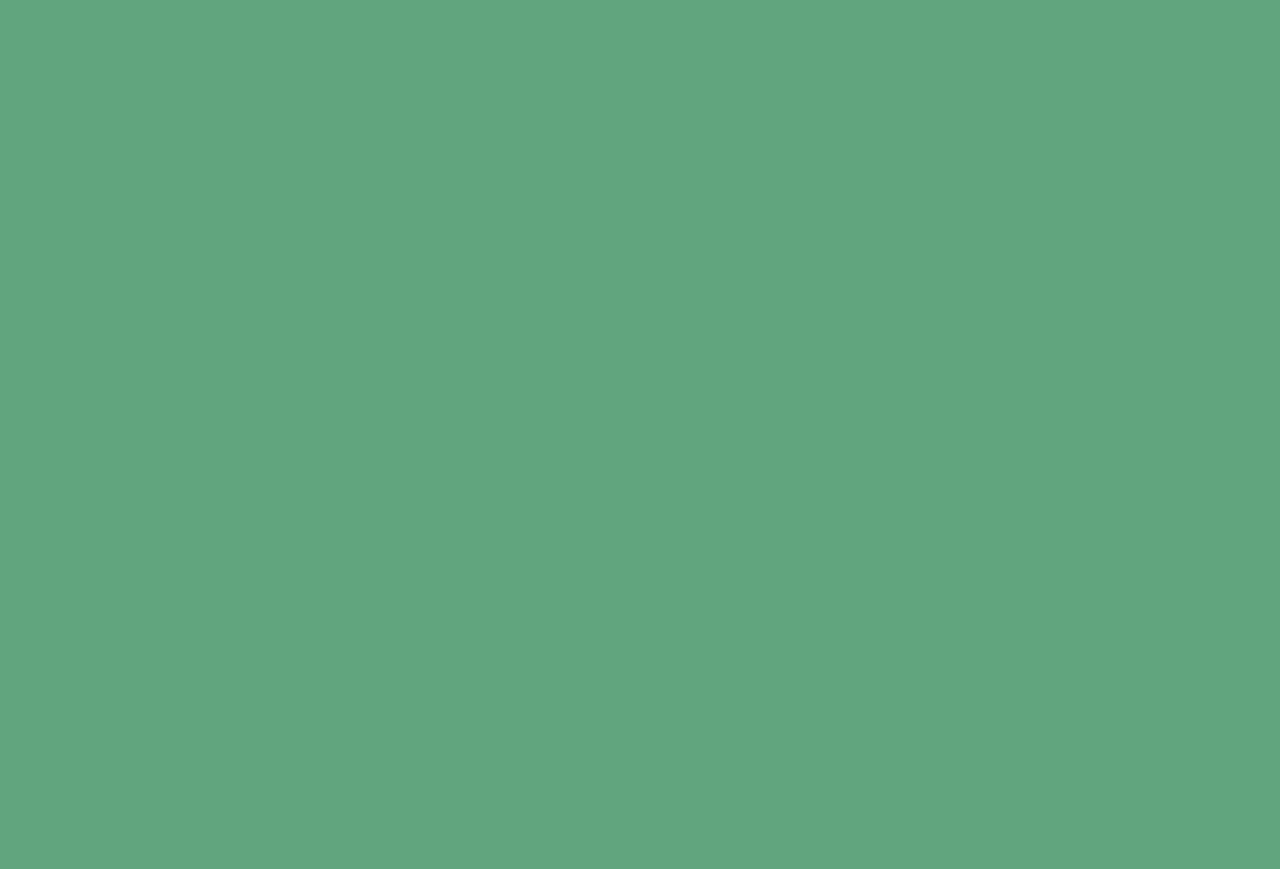
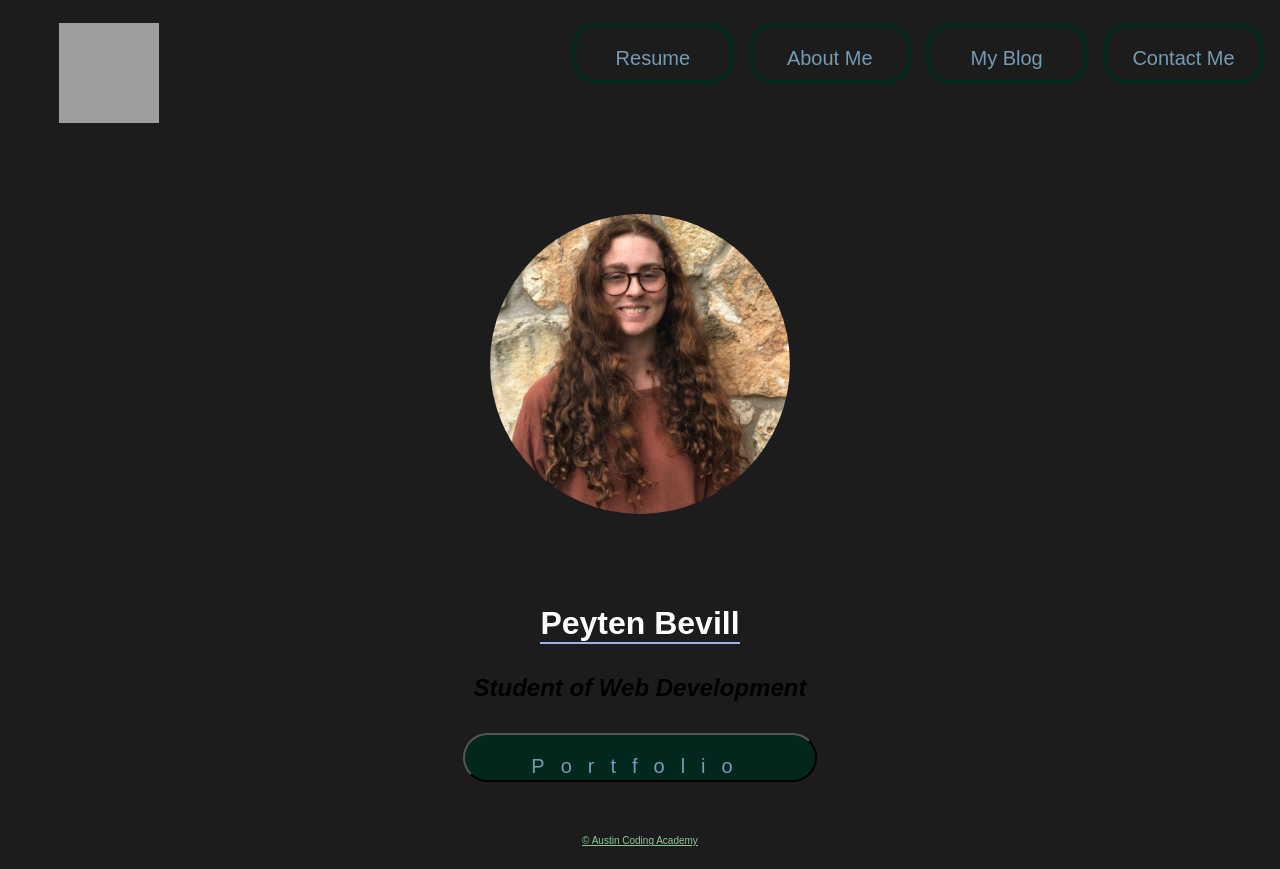
Before and after one commit to PeytenBevill/web101_peyten_bevill, a plain HTML site: page index.html in a window 1280 px wide. Before the commit the page ends 816 px from the top, so only its background shows below. Drawn offline with Linux system fonts and the light colour scheme; grey boxes are pictures that could not be loaded.

Commit message:
Followed textbook code for portfolio

```diff
--- a/index.html
+++ b/index.html
@@ -7,6 +7,22 @@
     <link rel="stylesheet" href="./styles.css">
 </head>
 <body>
+    <header>
+        <img src="https://cdn.evbuc.com/eventlogos/188084824/acastandardcirclefullname.png" class="logo" alt="austin coding academy logo">
+        <nav>
+            <a class="has-border">Resume</a>
+            <a class="has-border">About Me</a>
+            <a class="has-border">My Blog</a>
+            <a class="has-border">Contact Me</a>
+        </nav>
+        </header>
+        <main>
+            <img src="./myPortfolioPic.png" id="profile-pic" alt="Head shot of Me">
+            <h1>Peyten Bevill</h1>
+            <h2>Student of Web Development</h2>
 
+            <button id="portfolio">Portfolio</button>
+          <a class="small-text" href="https://austincodingacademy.com/">© Austin Coding Academy</a>
+        </main>
 </body>
 </html>
--- a/styles.css
+++ b/styles.css
@@ -1,4 +1,102 @@
 body {
-    background-color: rgb(97, 165, 126);
-    height: 100vh;
-}
+    font-family: Arial, Helvetica, sans-serif;
+    background-color: rgb(28, 28, 28);
+    background-repeat: no-repeat;
+    background-size: cover;
+  }
+  /* What kind of selector is this? */
+  .logo {
+    width: 100px;
+    height: 100px;
+    margin: 3% 10%;
+  }
+
+  header {
+    display: grid;
+    grid-template-columns: 40% 60%;
+    width: 100%;
+  }
+
+  main {
+    height: ;
+    width: 100%;
+    display: grid;
+    grid-template-columns: 30% 40% 30%;
+  }
+
+  /* This is an element within and element selector */
+  nav > a {
+    margin: 2% 1% 3%;
+    height: 10%;
+    width: 15%;
+    color: rgb(117, 156, 180);
+    font-family: Arial, Helvetica, sans-serif;
+    font-size: 20px;
+    border-radius: 25px;
+    background: transparent;
+    padding: 20px;
+    text-align: center;
+    border: 2px solid rgb(234, 11, 11);
+  }
+
+  .has-border {
+    border-radius: 25px;
+    border: 4px solid #02271d;
+    background: none;
+    padding: 20px;
+  }
+
+  nav {
+    display: flex;
+    justify-content: flex-end;
+    width: 100%;
+    padding-right: 2%;
+  }
+  /* This is an ID selector */
+  #profile-pic {
+    width: 300px;
+    height: 300px;
+    border-radius: 50%;
+    margin: 15% auto;
+    grid-column: 2/3;
+  }
+
+  h1 {
+    color:rgb(255, 255, 255);
+    grid-column: 2/3;
+    margin: 3% auto;
+    border-bottom: 2px solid #9eb2e9;;
+  }
+
+  h2 {
+    grid-column: 2/3;
+    margin: 3% auto;
+    font-style: italic;
+  }
+
+  .small-text {
+    grid-column: 2/3;
+    color: rgb(138, 203, 155);
+    font-size: 10px;
+    margin: 3% auto;
+  }
+
+  button {
+    grid-column: 2/3;
+    margin: 3% auto;
+    width: 70%;
+    height: 15%;
+    font-family: Arial, Helvetica, sans-serif;
+    font-size: 20px;
+    border-radius: 25px;
+    background-color: #02271d;
+    padding: 20px;
+    padding-bottom: 5%;
+    text-align: center;
+    color: rgb(117, 156, 180);
+    letter-spacing: 16px;
+  }
+
+  button:hover {
+    color: ;
+  }
```
Also changed, not shown: myPortfolioPic.png (added), 1 other file.
